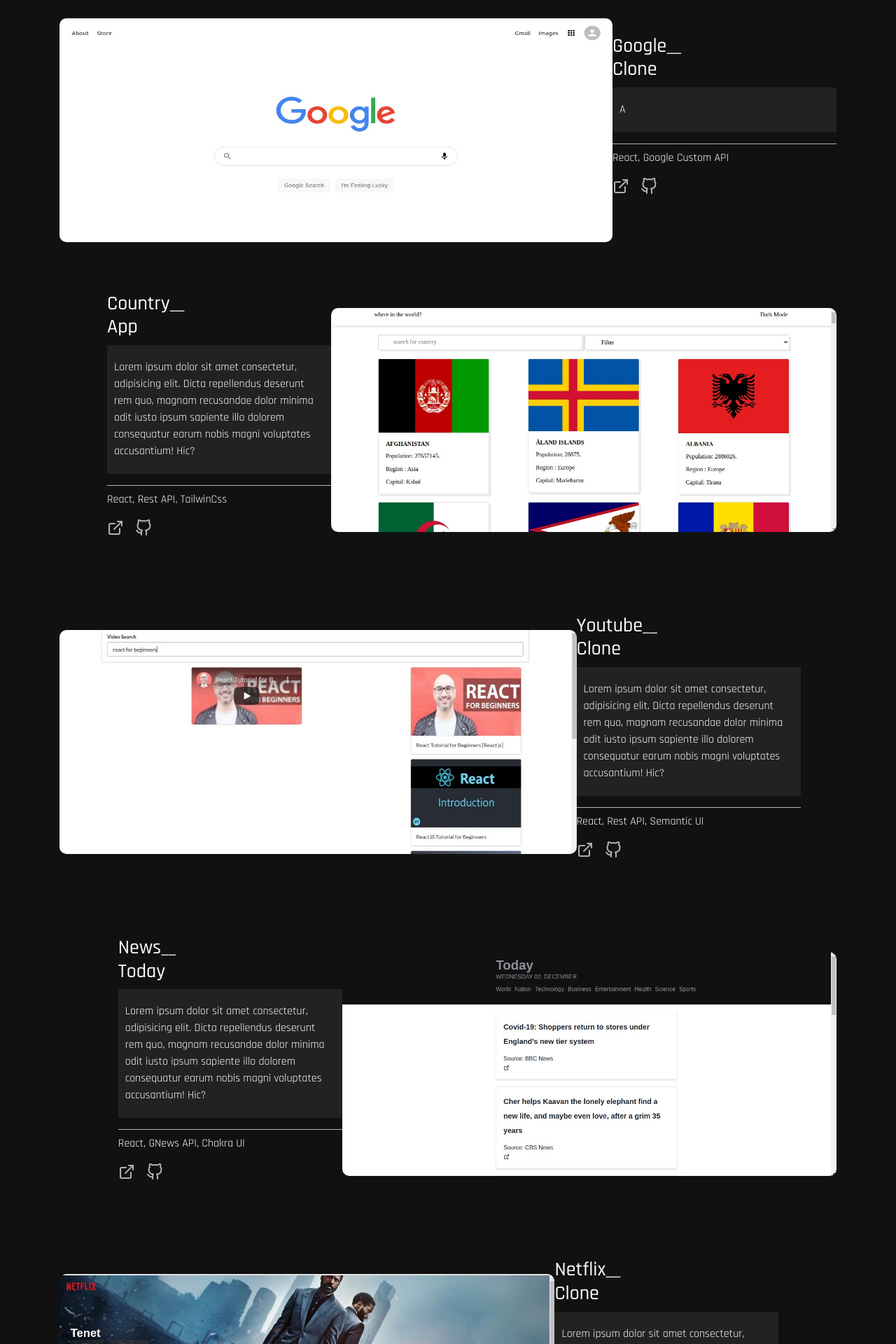
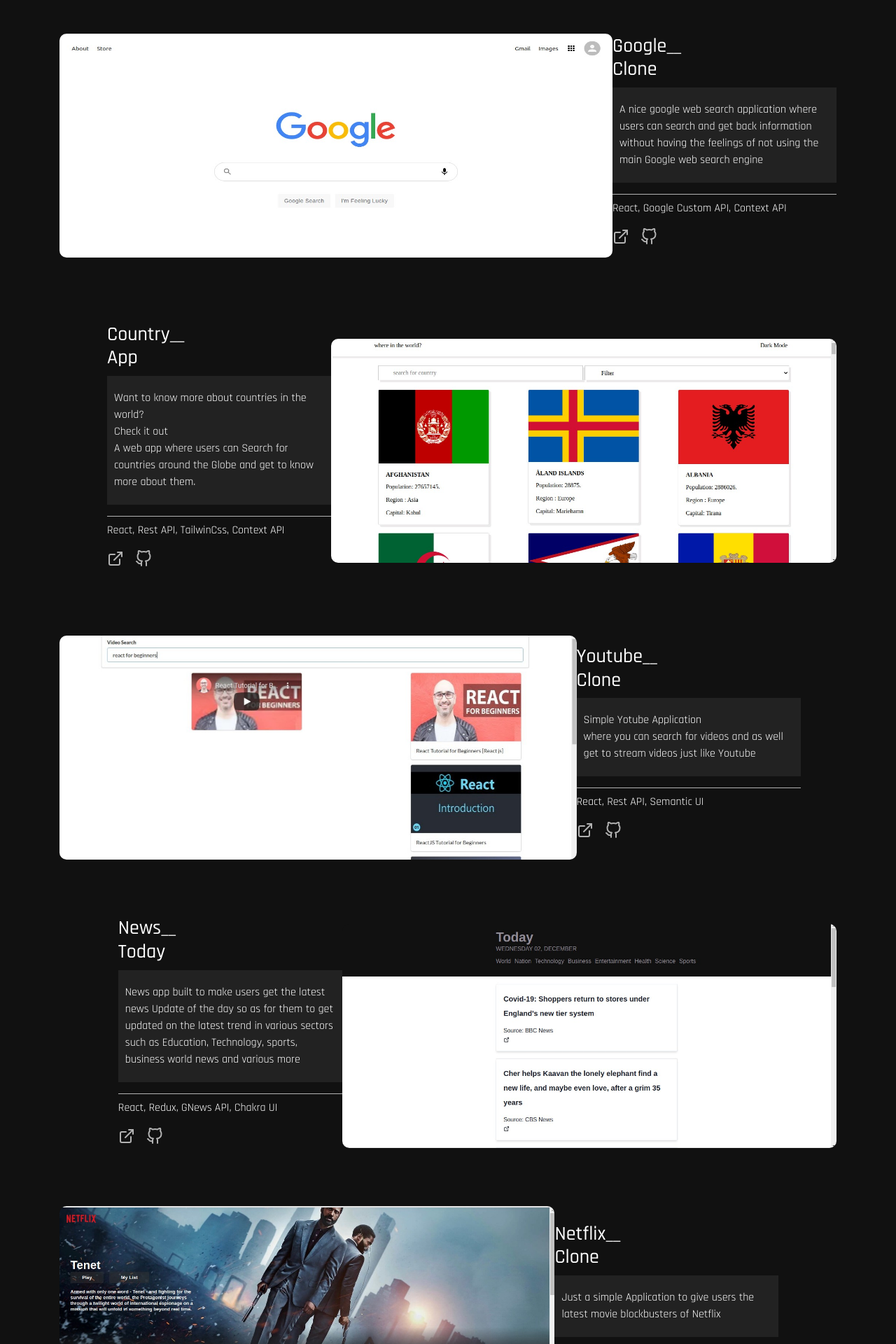
Before and after one commit to lamilekan263/devL, a React (Create React App) app: page / in a window 1280 px wide. Shown: the part 760-2680 px from the top of the page at 70% size. Built offline with nearby package versions, Linux system fonts and the light colour scheme.

Commit message:
made some touches here

```diff
--- a/package.json
+++ b/package.json
@@ -9,6 +9,7 @@
     "aos": "^2.3.4",
     "bootstrap": "^4.5.3",
     "react": "^17.0.1",
+    "react-anchor-link-smooth-scroll": "^1.0.12",
     "react-dom": "^17.0.1",
     "react-feather": "^2.0.9",
     "react-router-dom": "^5.2.0",
--- a/src/components/header/Header.js
+++ b/src/components/header/Header.js
@@ -1,4 +1,5 @@
 import React from 'react'
+import AnchorLink from "react-anchor-link-smooth-scroll";
 import './Header.css'
 
 const Header = () => {
@@ -7,7 +8,7 @@
         <div className="container">
           <div className="header__contents">
             <div className="header__brand">
-              <a href="#header">
+              <a href="#header" offset={() => 100}>
                 <h2>DevL.</h2>
                 <p>Web & Mobile developer</p>
               </a>
@@ -20,12 +21,12 @@
               >
                 <p>Resume</p>
               </a>
-              <a href="#work">
+              <AnchorLink href="#work" offset={() => 100}>
                 <p>Work</p>
-              </a>
-              <a href="#contact">
+              </AnchorLink>
+              <AnchorLink href="#contact" offset={() => 100}>
                 <p>Contact</p>
-              </a>
+              </AnchorLink>
             </div>
           </div>
         </div>
--- a/src/components/projects/Projects.js
+++ b/src/components/projects/Projects.js
@@ -46,10 +46,12 @@
                 </h3>
                 <div className="project__desc">
                   <p>
-                    A
+                    A nice google web search application where users can search
+                    and get back information without having the feelings of not
+                    using the main Google web search engine
                   </p>
                   <div className="line my-3 my-md-2"></div>
-                  <div>React, Google Custom API</div>
+                  <div>React, Google Custom API, Context API</div>
                   <div className="my-3">
                     <a
                       href="https://google-clone-tau.vercel.app/"
@@ -59,7 +61,7 @@
                       <Icon.ExternalLink className="iconStyle mr-3" />
                     </a>
                     <a
-                      href="https://netflix-clone-puce.vercel.app/"
+                      href="https://github.com/lamilekan263/google_clone"
                       target="_blank"
                       rel="noreferrer"
                     >
@@ -88,13 +90,13 @@
                 </h3>
                 <div className="project__desc">
                   <p>
-                    Lorem ipsum dolor sit amet consectetur, adipisicing elit.
-                    Dicta repellendus deserunt rem quo, magnam recusandae dolor
-                    minima odit iusto ipsum sapiente illo dolorem consequatur
-                    earum nobis magni voluptates accusantium! Hic?
+                    Want to know more about countries in the world?
+                    <br />
+                    Check it out <br />A web app where users can Search for
+                    countries around the Globe and get to know more about them.
                   </p>
                   <div className="line my-3 my-md-2"></div>
-                  <div>React, Rest API, TailwinCss</div>
+                  <div>React, Rest API, TailwinCss, Context API</div>
                   <div className="my-3">
                     <a
                       href="https://countries-theta.vercel.app/"
@@ -104,7 +106,7 @@
                       <Icon.ExternalLink className="iconStyle mr-3" />
                     </a>
                     <a
-                      href="https://netflix-clone-puce.vercel.app/"
+                      href="https://github.com/lamilekan263/countries"
                       target="_blank"
                       rel="noreferrer"
                     >
@@ -133,10 +135,10 @@
                 </h3>
                 <div className="project__desc">
                   <p>
-                    Lorem ipsum dolor sit amet consectetur, adipisicing elit.
-                    Dicta repellendus deserunt rem quo, magnam recusandae dolor
-                    minima odit iusto ipsum sapiente illo dolorem consequatur
-                    earum nobis magni voluptates accusantium! Hic?
+                    Simple Yotube Application
+                    <br />
+                    where you can search for videos and as well get to stream
+                    videos just like Youtube
                   </p>
                   <div className="line my-3 my-md-2"></div>
                   <div>React, Rest API, Semantic UI </div>
@@ -149,7 +151,7 @@
                       <Icon.ExternalLink className="iconStyle mr-3" />
                     </a>
                     <a
-                      href="https://netflix-clone-puce.vercel.app/"
+                      href="https://github.com/lamilekan263/youtube_clone"
                       target="_blank"
                       rel="noreferrer"
                     >
@@ -178,13 +180,13 @@
                 </h3>
                 <div className="project__desc">
                   <p>
-                    Lorem ipsum dolor sit amet consectetur, adipisicing elit.
-                    Dicta repellendus deserunt rem quo, magnam recusandae dolor
-                    minima odit iusto ipsum sapiente illo dolorem consequatur
-                    earum nobis magni voluptates accusantium! Hic?
+                    News app built to make users get the latest news Update of
+                    the day so as for them to get updated on the latest trend in
+                    various sectors such as Education, Technology, sports,
+                    business world news and various more
                   </p>
                   <div className="line my-3 my-md-2"></div>
-                  <div>React, GNews API, Chakra UI</div>
+                  <div>React, Redux, GNews API, Chakra UI</div>
                   <div className="my-3">
                     <a
                       href="https://news-app-tau.vercel.app/"
@@ -194,7 +196,7 @@
                       <Icon.ExternalLink className="iconStyle mr-3" />
                     </a>
                     <a
-                      href="https://netflix-clone-puce.vercel.app/"
+                      href="https://github.com/lamilekan263/newsApp"
                       target="_blank"
                       rel="noreferrer"
                     >
@@ -223,10 +225,9 @@
                 </h3>
                 <div className="project__desc">
                   <p>
-                    Lorem ipsum dolor sit amet consectetur, adipisicing elit.
-                    Dicta repellendus deserunt rem quo, magnam recusandae dolor
-                    minima odit iusto ipsum sapiente illo dolorem consequatur
-                    earum nobis magni voluptates accusantium! Hic?
+                    Just a simple Application to give users the latest movie blockbusters of Netflix
+                      <br />
+
                   </p>
                   <div className="line my-3 my-md-2"></div>
                   <div>React. RestAPI</div>
```
Also changed, not shown: 2 other files (tests, documents, lock files or other folders).
